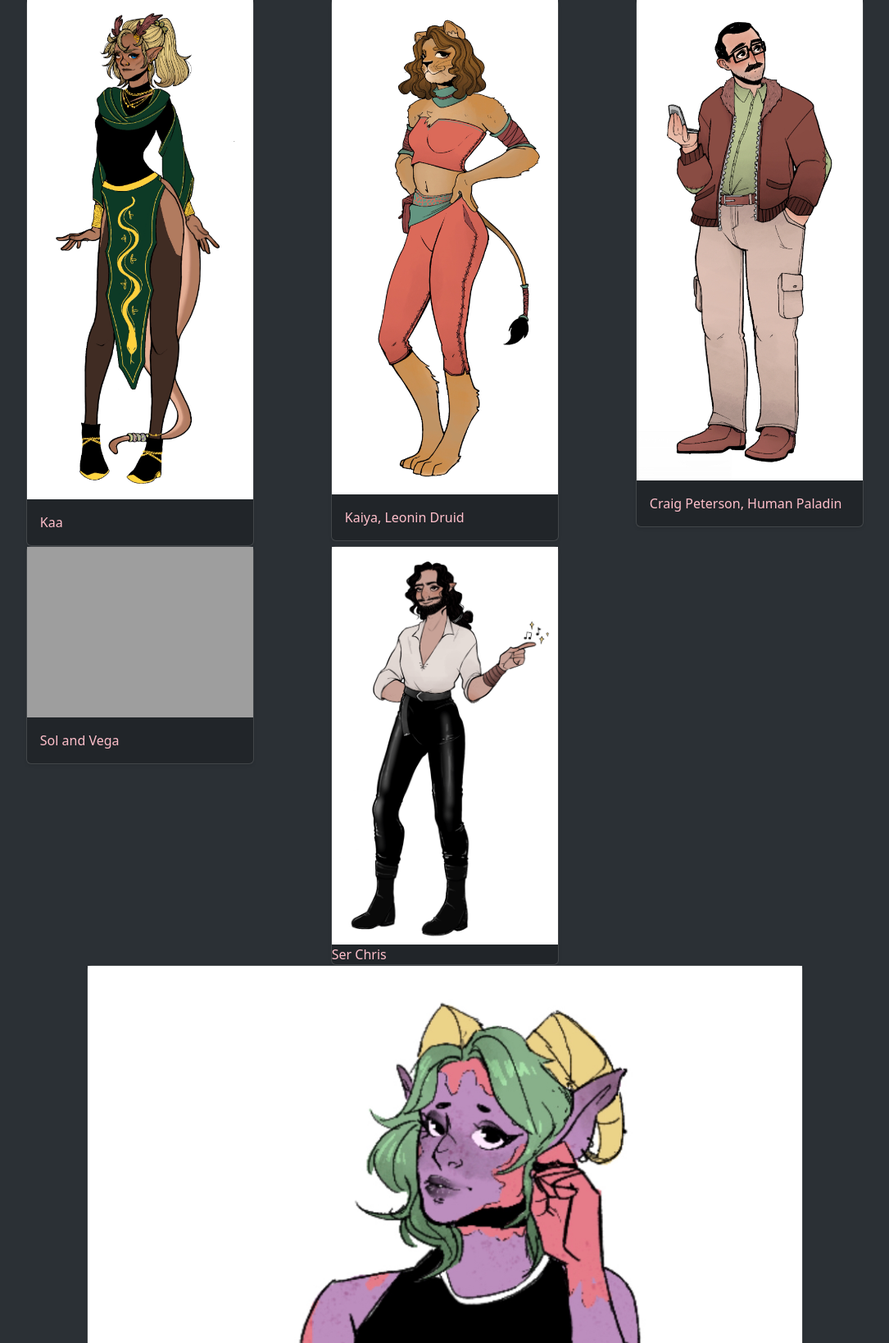
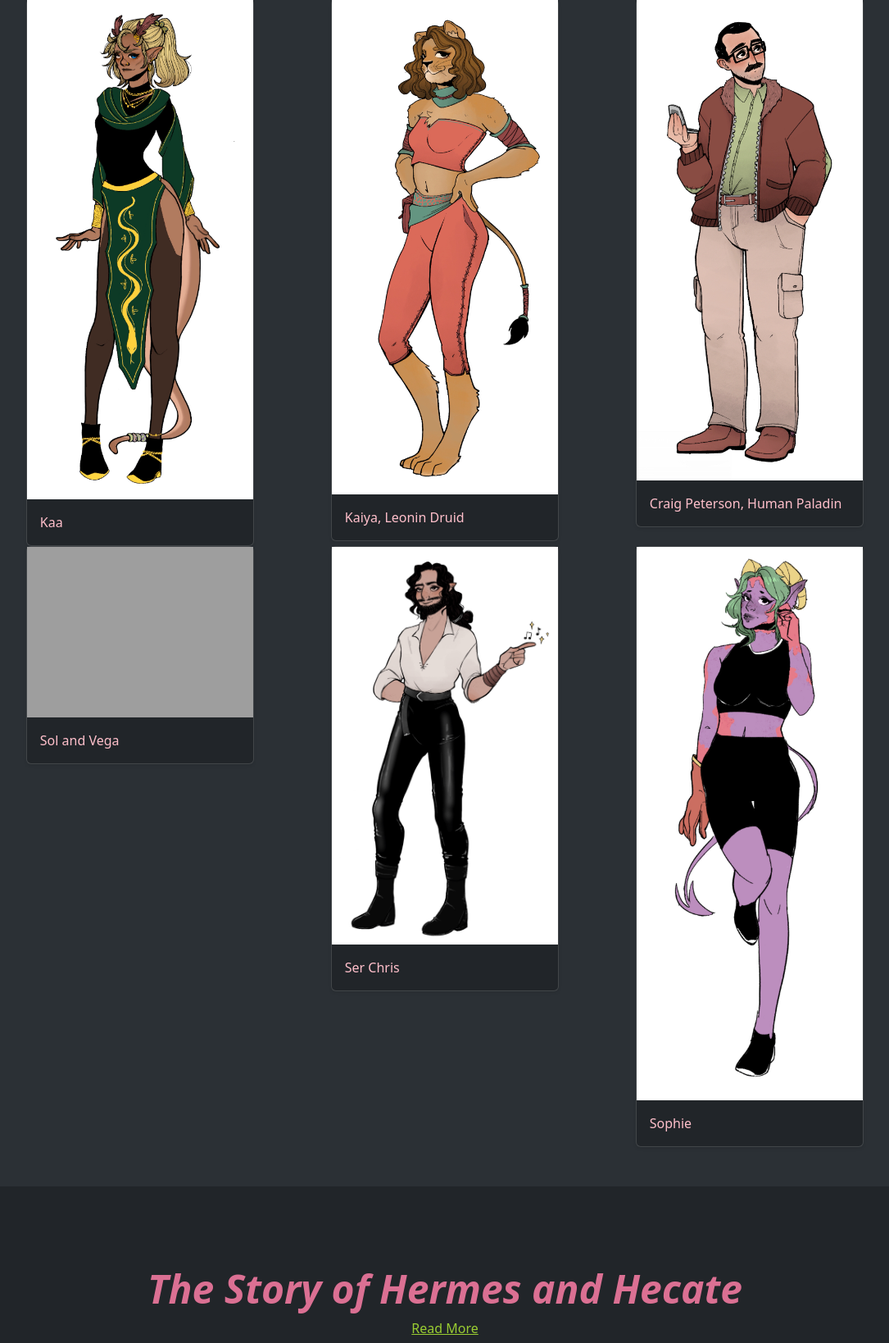
Before and after one commit to V-Tired/DnD_Website, a Flask app: page / in a window 1280 px wide. Shown: the part 2505-4143 px from the top of the page at 82% size, without its empty margins (97-1182 px from the left). Run offline with Flask 3, Linux system fonts and the light colour scheme; grey boxes are pictures that could not be loaded.

Commit message:
Putting Sophie back into the container where she belongs

```diff
--- a/templates/index.html
+++ b/templates/index.html
@@ -192,20 +192,24 @@
                             <div class="col">
                                 <div class="card shadow-sm">
                                     <img src="./static/chris.png">
+                                    <div class="card-body">
                                         <p class="card-text">Ser Chris</p>
                                     </div>
                                 </div>
                             </div>
+
                             <div class="col">
                                 <div class="card shadow-sm">
                                     <img src="./static/sophie.png">
+                                    <div class="card-body">
                                         <p class="card-text">Sophie</p>
                                     </div>
                                 </div>
+                            </div>
                         </div>
+                    </div>
+                </div>
 
-                    </div>
-                    </div>
         </section>
 
         <section id="story">
```
